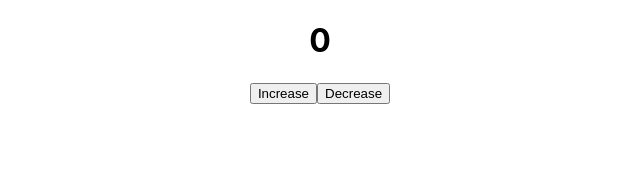
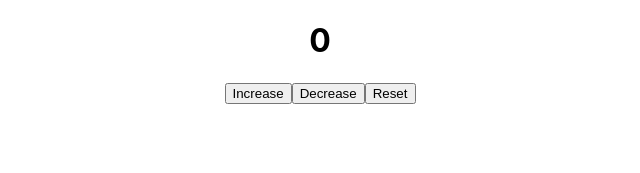
Before and after one commit to github18122021/react_hooks, a React (Create React App) app: page / in a window 1280 px wide. Shown: the top 173 px of the page, without its empty margins (320-960 px from the left). Built offline with nearby package versions, Linux system fonts and the light colour scheme.

Commit message:
Added reset feature

```diff
--- a/src/App.js
+++ b/src/App.js
@@ -43,6 +43,7 @@ function App() {
      <h1>{state.count}</h1>
      <button onClick = {increase}>Increase</button>
      <button onClick = {decrease}>Decrease</button>
+     <button onClick = {() => dispatch({type: "reset"})}>Reset</button>
     </div>
   );
 }
```
